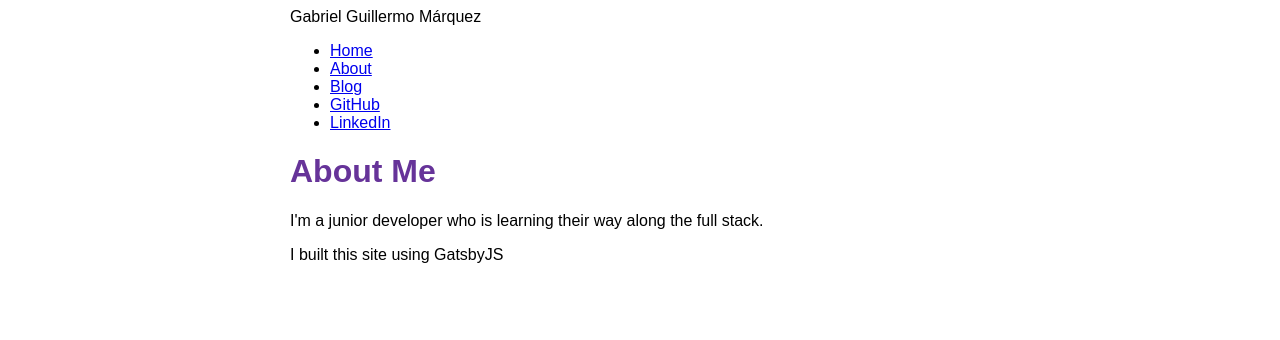
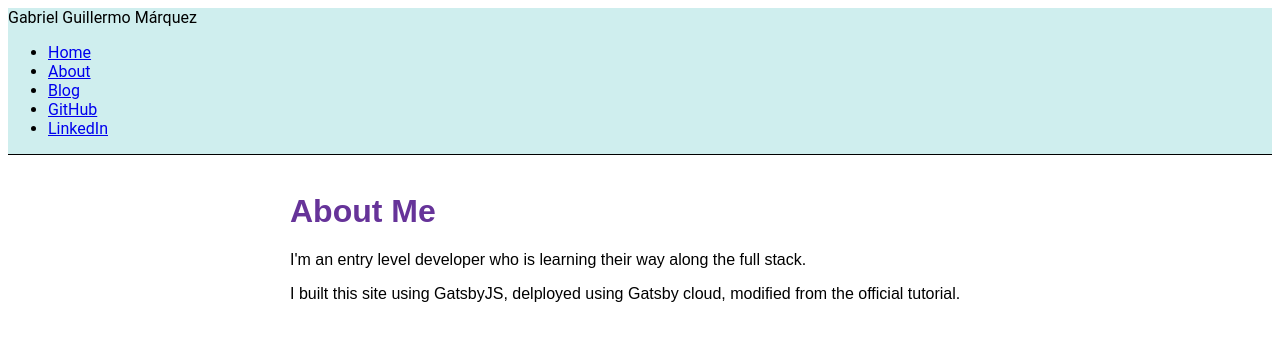
Before and after one commit to nonwaves/GGM_personal_site, a Gatsby site: page /about in a window 1280 px wide. Built offline with nearby package versions, Linux system fonts and the light colour scheme; Gatsby itself is replaced by a stand-in of ours.

Commit message:
Updated blog posts and changed navbar styling

```diff
--- a/blog/post1/index.mdx
+++ b/blog/post1/index.mdx
@@ -1,11 +1,12 @@
 ---
-title: "My First Post"
+title: "'Hurry up with my damn croissont!'"
 date: "2022-01-12"
 hero_image: "./IMG_0477.jpeg"
 hero_image_alt: "Interior of a croissont Shop in San Fransico."
 hero_image_credit_text: "Gabriel Márquez"
 ---
 
-The interior of the croissont shop in San Fransico.
+The interior of a croissont shop in San Fransico.
 
 The second best croissont of the trip!
+I did not get a photo of the best one, sorry!
--- a/blog/post2/index.mdx
+++ b/blog/post2/index.mdx
@@ -1,5 +1,5 @@
 ---
-title: "Another Post"
+title: "Golden Gate Beach"
 date: "2022-01-12"
 
 hero_image: "./IMG_0619.jpeg"
--- a/blog/post3/index.mdx
+++ b/blog/post3/index.mdx
@@ -1,5 +1,5 @@
 ---
-title: "Yet Another Post"
+title: "Cliffs at Dinoasaur Park"
 date: "2022-01-12"
 hero_image: "./IMG_0611.jpeg"
 hero_image_alt: "View of the cliffs from dinosaur park"
--- a/src/components/layout.js
+++ b/src/components/layout.js
@@ -7,6 +7,7 @@ import {
     navLinkItem,
     navLinkText,
     siteTitle,
+    navbar,
 } from './layout.module.css'
 
 const Layout = ({ pageTitle, children }) => {
@@ -20,10 +21,9 @@ const Layout = ({ pageTitle, children }) => {
     }
   `)
   return (
-    <div className={container}>
-      <title>{pageTitle} | {data.site.siteMetadata.title}</title>
+    <><div>
+      <nav className={navbar}>
       <header className={siteTitle}>{data.site.siteMetadata.title}</header>
-      <nav>
         <ul className={navLinks}>
           <li className={navLinkItem}><Link to="/" className={navLinkText}>Home</Link></li>
           <li className={navLinkItem}><Link to="/about" className={navLinkText}>About</Link></li>
@@ -31,12 +31,16 @@ const Layout = ({ pageTitle, children }) => {
           <li className={navLinkItem}><a href="https://github.com/nonwaves/" target="_blank" className={navLinkText}>GitHub</a></li>
           <li className={navLinkItem}><a href="https://www.linkedin.com/in/gabriel-marquez-98666080/" target="_blank" className={navLinkText}>LinkedIn</a></li>
         </ul>
+
       </nav>
-      <main>
-        <h1 className={heading}>{pageTitle}</h1>
-        {children}
-      </main>
-    </div>
+    </div><div className={container}>
+        <title>{pageTitle} | {data.site.siteMetadata.title}</title>
+
+        <main>
+          <h1 className={heading}>{pageTitle}</h1>
+          {children}
+        </main>
+      </div></>
   )
 }
 
--- a/src/components/layout.module.css
+++ b/src/components/layout.module.css
@@ -1,4 +1,5 @@
 .container {
+    display: block;
     margin: auto;
     max-width: 700px;
     font-family: sans-serif;
@@ -6,9 +7,14 @@
 
 .navbar {
       overflow: hidden;
-      position: fixed;
+      position: relative;
       top: 0;
+      right: 0;
       width: 100%;
+      background-color: rgba(171, 226, 226, 0.568);
+      font-family: helvetica-bold, roboto, sans-serif;
+      border-bottom: solid 1px black;
+      margin-bottom: 3%;
   }
 .heading {
     color: rebeccapurple;
@@ -16,7 +22,10 @@
 .nav-links {
     display: flex;
     list-style: none;
-    padding-left: 0;
+    padding-left: 1%;
+  }
+  .nav-link-item:hover{
+    color: blanchedalmond;
   }
 .nav-link-item {
     padding-right: 2rem;
@@ -25,8 +34,9 @@
     color: black;
   }
 .site-title {
-    font-size: 3rem;
+    padding-left: 1%;
+    font-size: 2rem;
     color: gray;
     font-weight: 700;
-    margin: 3rem 0;
+    margin: 2rem 0;
   }
--- a/src/pages/about.js
+++ b/src/pages/about.js
@@ -4,8 +4,8 @@ import Layout from '../components/layout'
 const AboutPage = () => {
     return (
         <Layout pageTitle="About Me">
-            <p>I'm a junior developer who is learning their way along the full stack.</p>
-            <p>I built this site using GatsbyJS</p>
+            <p>I'm an entry level developer who is learning their way along the full stack.</p>
+            <p>I built this site using GatsbyJS, delployed using Gatsby cloud, modified from the official tutorial.</p>
         </Layout>
     )
 }
```
